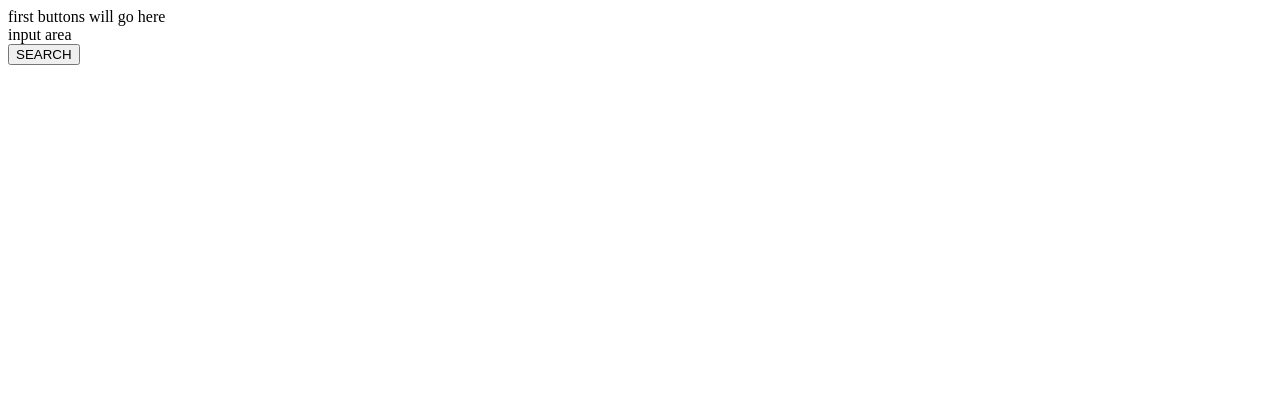
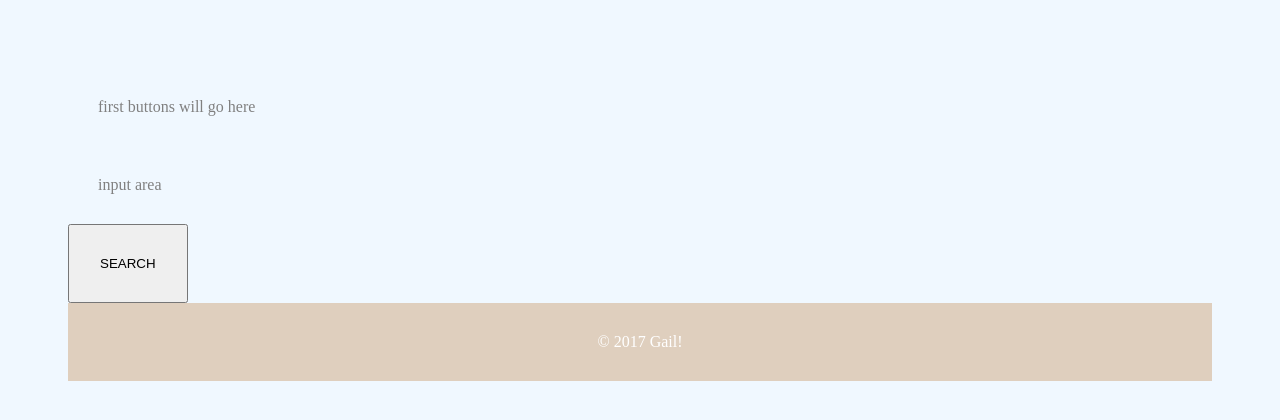
Before and after one commit to Tronnie/GifTime, a plain HTML site: page index.html in a window 1280 px wide. Drawn offline with nearby package versions, Linux system fonts and the light colour scheme.

Commit message:
some color to differentiaate

```diff
--- /dev/null
+++ b/assets/style.css
@@ -0,0 +1,46 @@
+/*copied from the other one just to start*/
+
+*{
+  box-sizing: border-box;
+  padding:30px;
+}
+
+body{
+  background: AliceBlue;
+  color: gray;
+}
+
+/*.container{
+  background: white;
+
+}
+
+#wrapper{
+  background: pink;
+}
+
+
+
+#buttons{
+  background: blue;
+
+}
+
+#trivia{
+  background: orange;
+  color: black;
+
+}
+
+#score{
+  background: MistyRose;
+  color: black;
+}*/
+
+
+footer{
+  text-align: center;
+  background: #DFCFBE;
+  color: white;
+
+}
--- a/index.html
+++ b/index.html
@@ -4,6 +4,7 @@
   <head>
     <meta charset = "UTF-8" />
     <title>gifTime</title>
+    <link rel = "stylesheet" href="./assets/style.css" />
   </head>
 
   <body>
@@ -21,4 +22,9 @@
 
   </body>
 
+
+
+
+  <footer>&copy 2017 Gail!</footer>
+
 </html>
```
